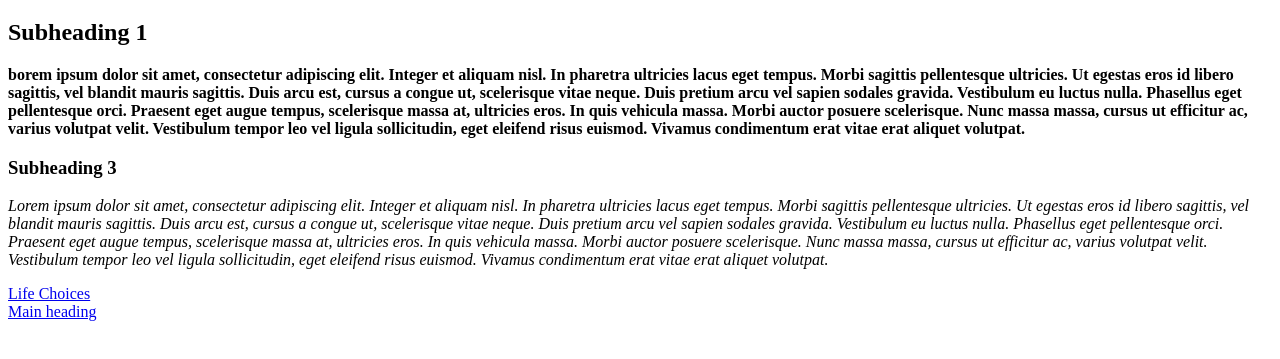
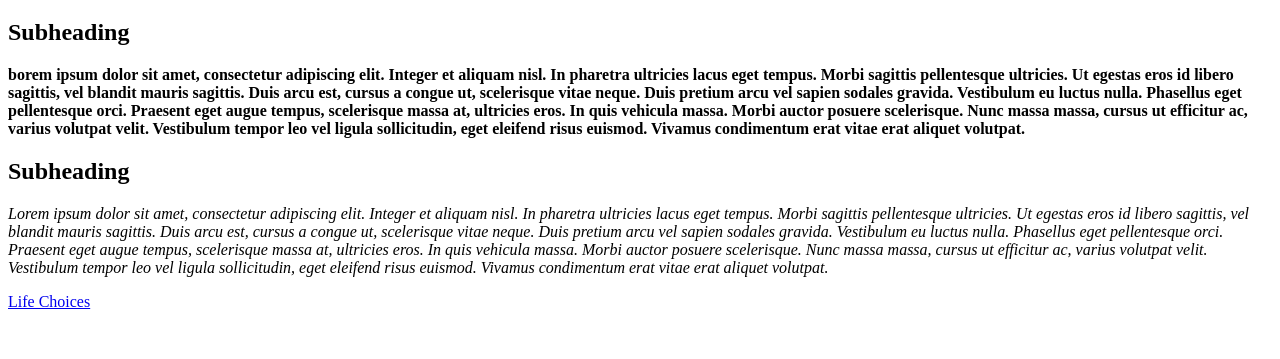
Before and after one commit to SihleM96/htmlnocss, a plain HTML site: page day1.html in a window 1280 px wide. Shown: the part 61-420 px from the top of the page. Drawn offline with Linux system fonts and the light colour scheme.

Commit message:
day1.html

```diff
--- a/day1.html
+++ b/day1.html
@@ -7,7 +7,7 @@
 </head>
 <body>
     <h1>Main Heading</h1>
-    <h2>Subheading 1</h2>
+    <h2>Subheading</h2>
     <p> <b>
         borem ipsum dolor sit amet, consectetur adipiscing elit. Integer et aliquam nisl. In pharetra
         ultricies lacus eget tempus. Morbi sagittis pellentesque ultricies. Ut egestas eros id libero
@@ -21,7 +21,7 @@
          Vivamus condimentum erat vitae erat aliquet volutpat.
         </b>
     </p>
-    <h3>Subheading 3</h3>
+    <h2>Subheading</h2>
     <p>  <i>
         Lorem ipsum dolor sit amet, consectetur adipiscing elit. Integer et aliquam nisl. In pharetra
         ultricies lacus eget tempus. Morbi sagittis pellentesque ultricies. Ut egestas eros id libero
@@ -39,7 +39,6 @@
         <a href="https://www.lifechoices.co.za/academy">Life Choices
         </a>
         </div>
-        <a href="#">Main heading </a>
 
 </body>
 </html>
```
